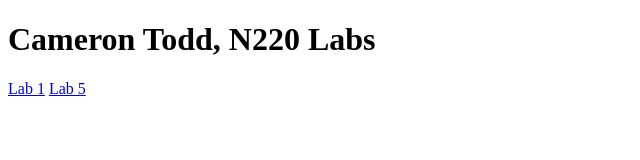
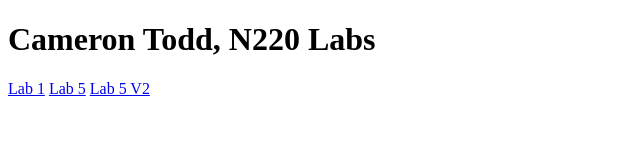
Before and after one commit to CameronToddIU/Intro-to-Media-Application, a plain HTML site: page index.html in a window 1280 px wide. Shown: the full height of the page, 0-640 px from the left. Drawn offline with Linux system fonts and the light colour scheme.

Commit message:
Update index.html

```diff
--- a/index.html
+++ b/index.html
@@ -12,5 +12,6 @@
     <a href="Labs/lab1/index.html">Lab 1</a>
 
     <a href="Lectures/Week 5/index.html">Lab 5</a>
+    <a href="Lectures/Week 5 V2/index.html">Lab 5 V2</a>
   </body>
 </html>
```
